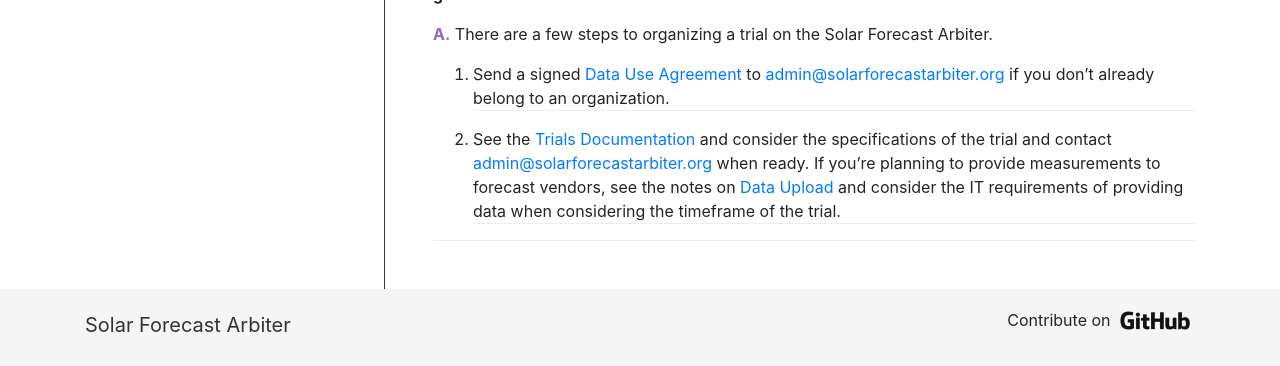
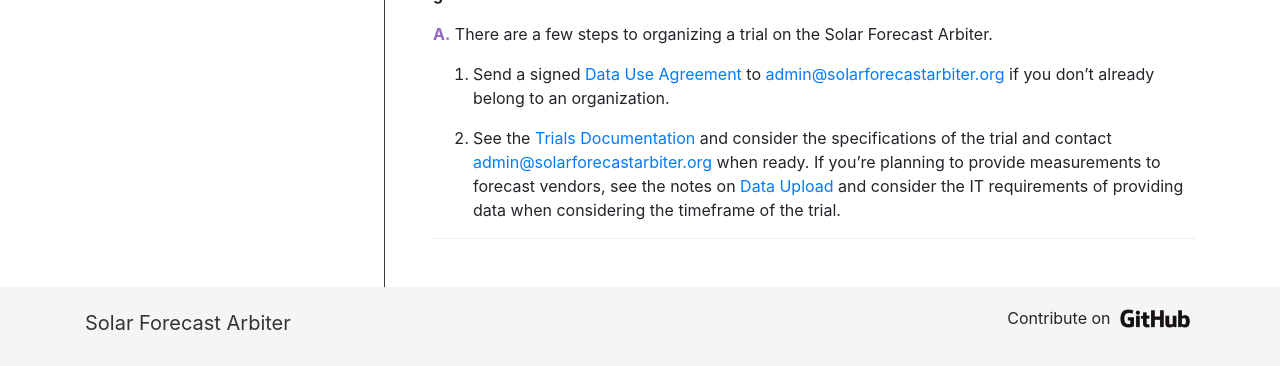
Before and after one commit to SolarArbiter/SolarArbiter.github.io, a Jekyll site: the page built from faq.md, in a window 1280 px wide and 1400 px high, scrolled down 728 px. Shown: the part 1030-1396 px from the top of the window. Built offline with Jekyll 4.4.1, drawn with Linux system fonts in a browser that asks for light colours.

Commit message:
don't apply border-bottom to ol

```diff
--- a/css/faq.css
+++ b/css/faq.css
@@ -4,6 +4,8 @@
 }
 .content-wrapper-sidebar li {
     margin-bottom: 1em;
+}
+.content-wrapper-sidebar ul > li {
     border-bottom: 1px solid #eee;
 }
 .content-wrapper-sidebar li p:first-child {
```
